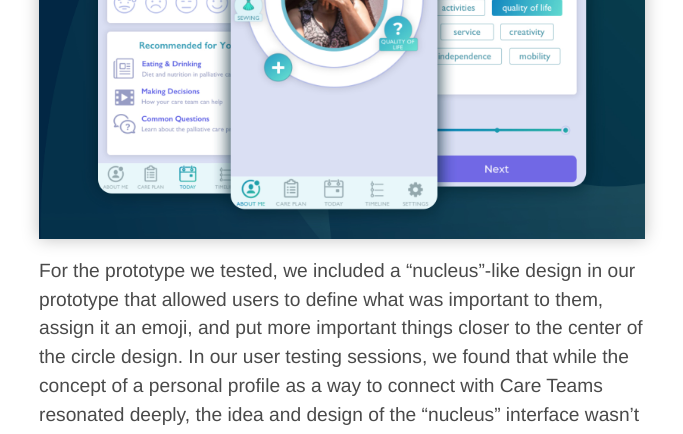
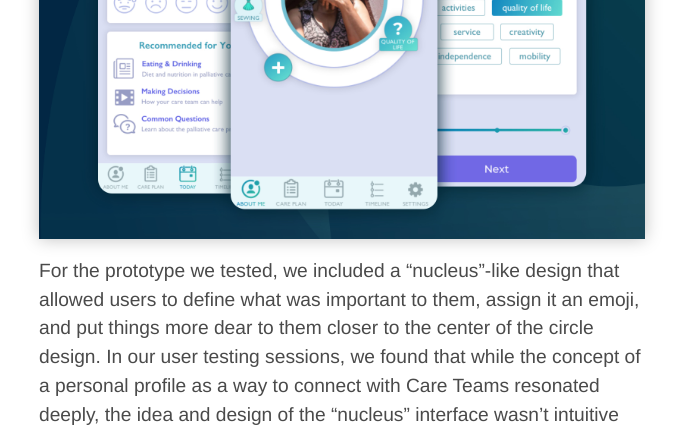
Before and after one commit to glynnis/glynn.is, a Jekyll site: the page built from naveon.html, in a window 1280 px wide and 1400 px high, scrolled down 6769 px. Shown: the top 434 px of the window, without its empty margins (73-756 px from the left). Built offline with Jekyll 4.4.1, drawn with Linux system fonts in a browser that asks for light colours; nearby versions of some CDN libraries; some web fonts are replaced; some of the changed text lies outside the part shown.

Commit message:
Make corrections and additions to Naveon copy

```diff
--- a/naveon.html
+++ b/naveon.html
@@ -211,9 +211,9 @@
     <h3 class="sub-header">Early prototyping and user testing with a product
       design sprint</h3>
     <p>
-      Following the framework outlined by
+      Following the framework outlined by Google Ventures’
       <a href="https://www.gv.com/sprint/">
-        Google Ventures’ <em>Sprint: Solve Big Problems and Test New Ideas in Just Five Days</em>
+        <em>Sprint: Solve Big Problems and Test New Ideas in Just Five Days</em>
       </a>,
       we mapped the problem, sketched detailed solutions, identified
       our primary goal, created a prototype, then interviewed and tested with users in
@@ -250,16 +250,16 @@
       Patient. The experience should draw the user in with highly interactive
       inputs and flows centered around sharing and exploring. Still, we needed
       to gently guide patients and their loved ones to help them zero in on when
-      and how to make deicisions about their care, supported by educational
+      and how to make decisions about their care, supported by educational
       resources and a close relationship to their Care Team.
     </p>
 
     <img src="img/naveon_prototype.jpg">
 
     <p>
-      For the prototype we tested, we included a “nucleus”-like design in our
-      prototype that allowed users to define what was important to them, assign
-      it an emoji, and put more important things closer to the center of the
+      For the prototype we tested, we included a “nucleus”-like design
+      that allowed users to define what was important to them, assign
+      it an emoji, and put things more dear to them closer to the center of the
       circle design. In our user testing sessions, we found that while the
       concept of a personal profile as a way to connect with Care Teams
       resonated deeply, the idea and design of the “nucleus” interface
@@ -309,14 +309,14 @@
     <p>
       Our team faced the challenge of creating a system that allowed Care Teams
       to specify custom "Get To Know Me" questions and flows depending on a
-      patient's diagnosis, all editable as part of a content management system
+      patient’s diagnosis, all editable as part of a content management system
       accessible on the web.
     </p>
 
     <p>
       Together with Naveon we defined a limited number of question types to keep
       scope manageable for development and ensure that questions could be
-      created and customized in a content management system.
+      created and customized in the content management system.
     </p>
 
     <img src="img/naveon_gtkm.png">
@@ -335,7 +335,7 @@
     <p>
       I was tasked with creating a collection of vibrant, whimsical, informal
       illustrations that could be used to break up sections of questions.
-      Because "Get To Know Me" questions may vary by a patient's diagnosis or
+      Because "Get To Know Me" questions may vary by a patient’s diagnosis or
       care facility, I could not anticipate what content or question an
       illustration might be paired with.
     </p>
@@ -346,7 +346,7 @@
       To create a broad and flexible system, I identified unified concepts,
       themes, motifs, and visual styles that communicate Naveon’s brand while
       taking into account the user’s emotional state. I wanted illustrations and
-      visual style—like the app itself—to guide and support the patient's
+      visual style—like the app itself—to guide and support the patient’s
       experience. I focused on illustrations that depict journeys, guidance, and
       peaceful or expansive landscapes.
     </p>
@@ -453,10 +453,10 @@
 
     <p>
       Care Team members needed a high density of data to accomplish their tasks
-      in the web application, but I didn't want them to feel overwhelmed. I kept
+      in the web application, but I didn’t want them to feel overwhelmed. I kept
       visual elements minimal to make it easy to focus on content and tasks. The
       end result: the interface feels on-brand and in relationship with the
-      mobile application, but the design doesn't get in the user's way.
+      mobile application, but the design doesn’t get in the user’s way.
     </p>
 
     <img src="img/naveon_poc.jpg">
```
Also changed, not shown: other parts of naveon.html (+15 -15 lines).
